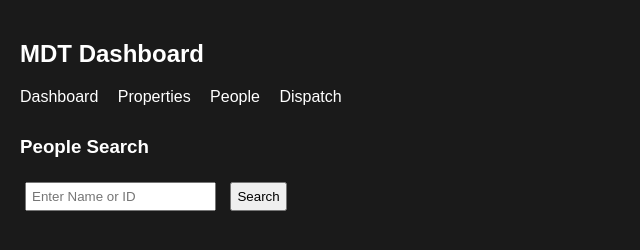
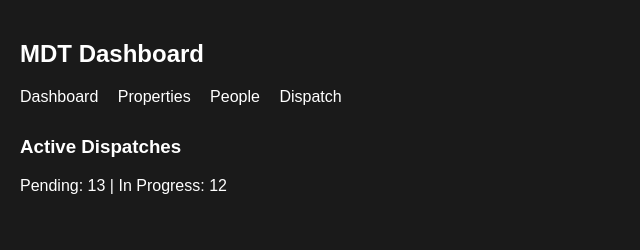
Before and after one commit to darthgaul/mdt-demo, a plain HTML site: page index.html in a window 1280 px wide. Both pictures are taken after a click on the link "Dashboard". Shown: the whole page, without its empty margins (0-640 px from the left). Drawn offline with Linux system fonts and the light colour scheme.

Commit message:
Update index.html

```diff
--- a/index.html
+++ b/index.html
@@ -34,7 +34,7 @@
         <a href="#dispatch" onclick="showSection('dispatch')">Dispatch</a>
     </nav>
 
-    <div id="dashboard" class="section">
+    <div id="dashboard" class="section active">
         <h3>Active Dispatches</h3>
         <div id="dispatchSummary"></div>
     </div>
@@ -44,7 +44,7 @@
         <div id="propertiesList"></div>
     </div>
 
-    <div id="people" class="section active">
+    <div id="people" class="section">
         <h3>People Search</h3>
         <input type="text" id="searchInput" placeholder="Enter Name or ID">
         <button onclick="searchPeople()">Search</button>
@@ -83,7 +83,9 @@
         // Show/hide sections
         function showSection(sectionId) {
             console.log('Showing section:', sectionId);
-            document.querySelectorAll('.section').forEach(section => section.classList.remove('active'));
+            document.querySelectorAll('.section').forEach(section => {
+                section.classList.remove('active');
+            });
             document.getElementById(sectionId).classList.add('active');
         }
 
@@ -96,7 +98,7 @@
 
         // Properties list
         function loadProperties() {
-しました。            let html = '<table><tr><th>ID</th><th>Address</th><th>Apt</th><th>Notes</th></tr>';
+            let html = '<table><tr><th>ID</th><th>Address</th><th>Apt</th><th>Notes</th></tr>';
             propertiesData.forEach(prop => {
                 html += `<tr><td>${prop.id}</td><td>${prop.address}</td><td>${prop.apt}</td><td>${prop.notes}</td></tr>`;
             });
```
